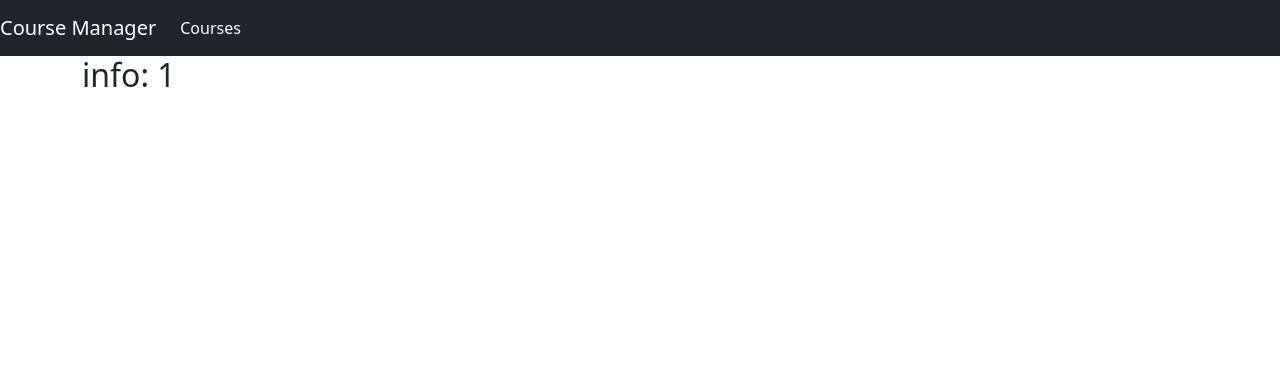
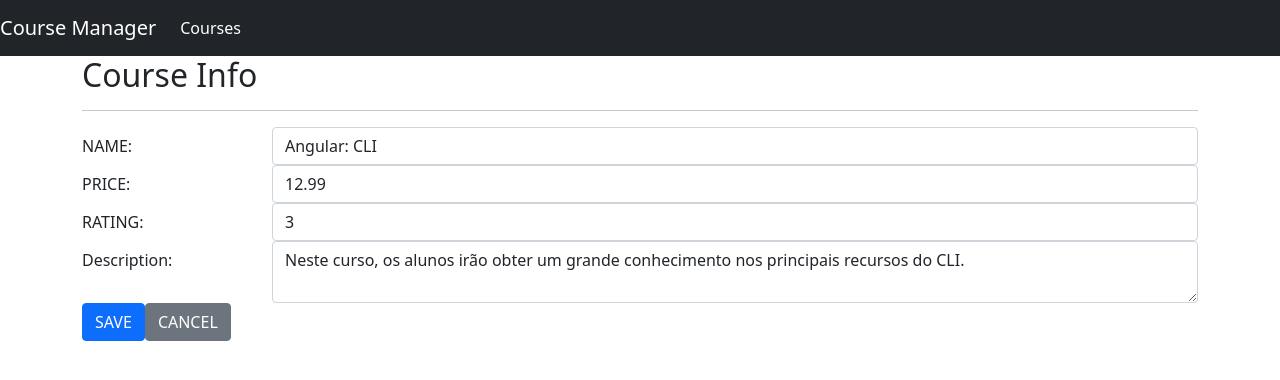
Before and after one commit to PedrosUsername/course-manager-f, an Angular app: page /courses/info/1 in a window 1280 px wide. Shown: the top 380 px of the page. Built offline with nearby package versions, Linux system fonts and the light colour scheme.

Commit message:
UPDATE course ok

```diff
--- a/src/app/course/course-info.component.html
+++ b/src/app/course/course-info.component.html
@@ -1 +1,42 @@
-<h2>info: {{ courseId }}</h2>
+<h2>Course Info</h2>
+
+<hr/>
+
+<form #courseForm="ngForm">
+
+    <div class="form-group row">
+        <label class="col-sm-2 col-form-label">NAME:</label>
+        <div class="col-sm-10">
+            <input [(ngModel)]="course.name" required name="name" #courseName="ngModel" [ngClass]="{'is-invalid': courseName.invalid}" class="form-control">
+            <div class="invalid-feedback"><span>course name is required</span></div>
+        </div>
+    </div>
+    <div class="form-group row">
+        <label class="col-sm-2 col-form-label">PRICE:</label>
+        <div class="col-sm-10">
+            <input [(ngModel)]="course.price" required name="price" type="number" #coursePrice="ngModel" [ngClass]="{'is-invalid': coursePrice.invalid}" class="form-control">
+            <div class="invalid-feedback"><span>price value is required</span></div>
+        </div>
+    </div>
+    <div class="form-group row">
+        <label class="col-sm-2 col-form-label">RATING:</label>
+        <div class="col-sm-10">
+            <input [(ngModel)]="course.rating" required name="rating" type="number" #courseRating="ngModel" [ngClass]="{'is-invalid': courseRating.invalid}" class="form-control">
+            <div class="invalid-feedback"><span>price value is required</span></div>
+        </div>
+    </div>
+    <div class="form-group row">
+        <label class="col-sm-2 col-form-label">Description:</label>
+        <div class="col-sm-10">
+            <textarea [(ngModel)]="course.description" name="description" #courseDescription="ngModel"
+                [ngClass]="{'is-invalid': courseDescription.invalid}" class="form-control"></textarea>
+
+            <div class="invalid-feedback">
+                <span>Course description is required</span>
+            </div>
+        </div>
+    </div>
+
+    <button [disabled]="courseForm.invalid" (click)="save()" class="btn btn-primary mr-2">SAVE</button>
+    <button [routerLink]="['/courses']" class="btn btn-secondary">CANCEL</button>
+</form>
--- a/src/app/course/course-info.component.ts
+++ b/src/app/course/course-info.component.ts
@@ -1,18 +1,26 @@
 import { Component, OnInit } from "@angular/core";
 import { ActivatedRoute } from '@angular/router';
+import { Course } from './course';
+import { CourseService } from './course.service';
 
 @Component({
     templateUrl: './course-info.component.html'
 })
 export class CourseInfoComponent implements OnInit{
-    courseId!: number;
+    course!: Course;
 
-    constructor(private activatedRoute: ActivatedRoute){
+    constructor(
+        private activatedRoute: ActivatedRoute,
+        private courseService: CourseService
+    ){}
 
+    ngOnInit(): void{
+        let course = this.activatedRoute.snapshot.paramMap;
+        this.course = this.courseService.retrieveById( +course.get('id')! );
     }
 
-    ngOnInit(): void{
-        this.courseId = +this.activatedRoute.snapshot.paramMap.get('id')!;
+    save(): void{
+        this.courseService.save(this.course)
     }
 
 }
--- a/src/app/course/course-list.component.html
+++ b/src/app/course/course-list.component.html
@@ -26,7 +26,7 @@
             <td><app-star [rating]="course.rating"></app-star></td>
             <td>{{ course.releaseDate | date: 'dd/MM/yyyy' }}</td>
             <td>
-                <a [routerLink]="['./info', course.id]" class="btn btn-primary">click here</a>
+                <a [routerLink]="['./info', course.id]" class="btn btn-primary">EDIT</a>
             </td>
         </tr>
     </tbody>
--- a/src/app/course/course.service.ts
+++ b/src/app/course/course.service.ts
@@ -10,6 +10,16 @@ export class CourseService {
         return COURSES;
     }
 
+    retrieveById(id: number): Course {
+        return COURSES.find((courseIterator: Course) => courseIterator.id === id)!;
+    }
+
+    save(course: Course): void{
+        if(course.id){
+            const index = COURSES.findIndex((courseIterator: Course) => courseIterator.id === course.id);
+        }
+    }
+
 }
 
 var COURSES: Course[] = [
@@ -17,6 +27,7 @@ var COURSES: Course[] = [
         id: 1,
         name: 'Angular: CLI',
         releaseDate: 'November 2, 2019',
+        description: 'Neste curso, os alunos irão obter um grande conhecimento nos principais recursos do CLI.',
         duration: 120,
         code: 'XLF-1212',
         rating: 3,
@@ -27,6 +38,7 @@ var COURSES: Course[] = [
         id: 2,
         name: 'Angular: Forms',
         releaseDate: 'November 4, 2019',
+        description: 'Neste curso, os alunos irão obter um conhecimento aprofundado sobre os recursos disponíveis no módulo de Forms.',
         duration: 80,
         code: 'DWQ-3412',
         rating: 3.5,
@@ -37,6 +49,7 @@ var COURSES: Course[] = [
         id: 3,
         name: 'Angular: HTTP',
         releaseDate: 'November 8, 2019',
+        description: 'Neste curso, os alunos irão obter um conhecimento aprofundado sobre os recursos disponíveis no módulo de HTTP.',
         duration: 80,
         code: 'QPL-0913',
         rating: 4.0,
@@ -47,6 +60,7 @@ var COURSES: Course[] = [
         id: 4,
         name: 'Angular: Router',
         releaseDate: 'November 16, 2019',
+        description: 'Neste curso, os alunos irão obter um conhecimento aprofundado sobre os recursos disponíveis no módulo de Router.',
         duration: 80,
         code: 'OHP-1095',
         rating: 4.5,
@@ -57,6 +71,7 @@ var COURSES: Course[] = [
         id: 5,
         name: 'Angular: Animations',
         releaseDate: 'November 25, 2019',
+        description: 'Neste curso, os alunos irão obter um conhecimento aprofundado sobre os recursos disponíveis sobre Animation.',
         duration: 80,
         code: 'PWY-9381',
         rating: 5,
--- a/src/app/course/course.ts
+++ b/src/app/course/course.ts
@@ -6,5 +6,6 @@ export class Course {
   code!: string;
   duration!: number;
   rating!: number;
+  description: string | undefined | null;
   releaseDate!: string;
 }
```
